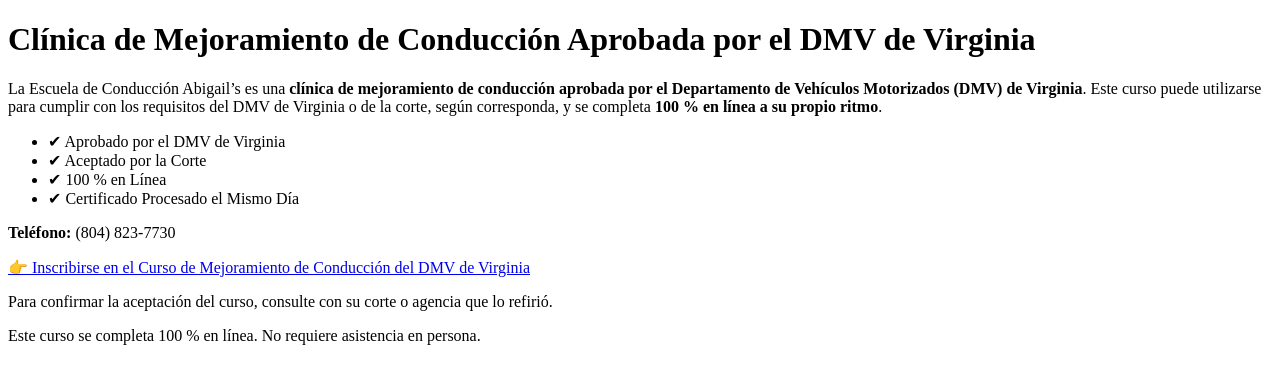
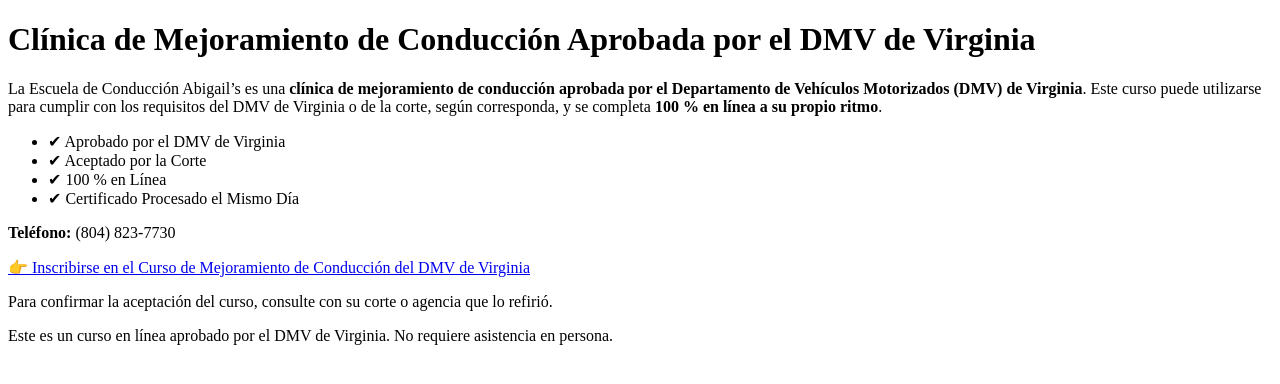
Before and after one commit to abigail-ds/virginia-dmv-driver-improvement-es, a plain HTML site: page index.html in a window 1280 px wide. Drawn offline with Linux system fonts and the light colour scheme.

Commit message:
Update course description in index.html

```diff
--- a/index.html
+++ b/index.html
@@ -39,4 +39,4 @@
 
 </body>
 </html>
-<p>Este curso se completa 100 % en línea. No requiere asistencia en persona.</p>
+Este es un curso en línea aprobado por el DMV de Virginia. No requiere asistencia en persona.
```
